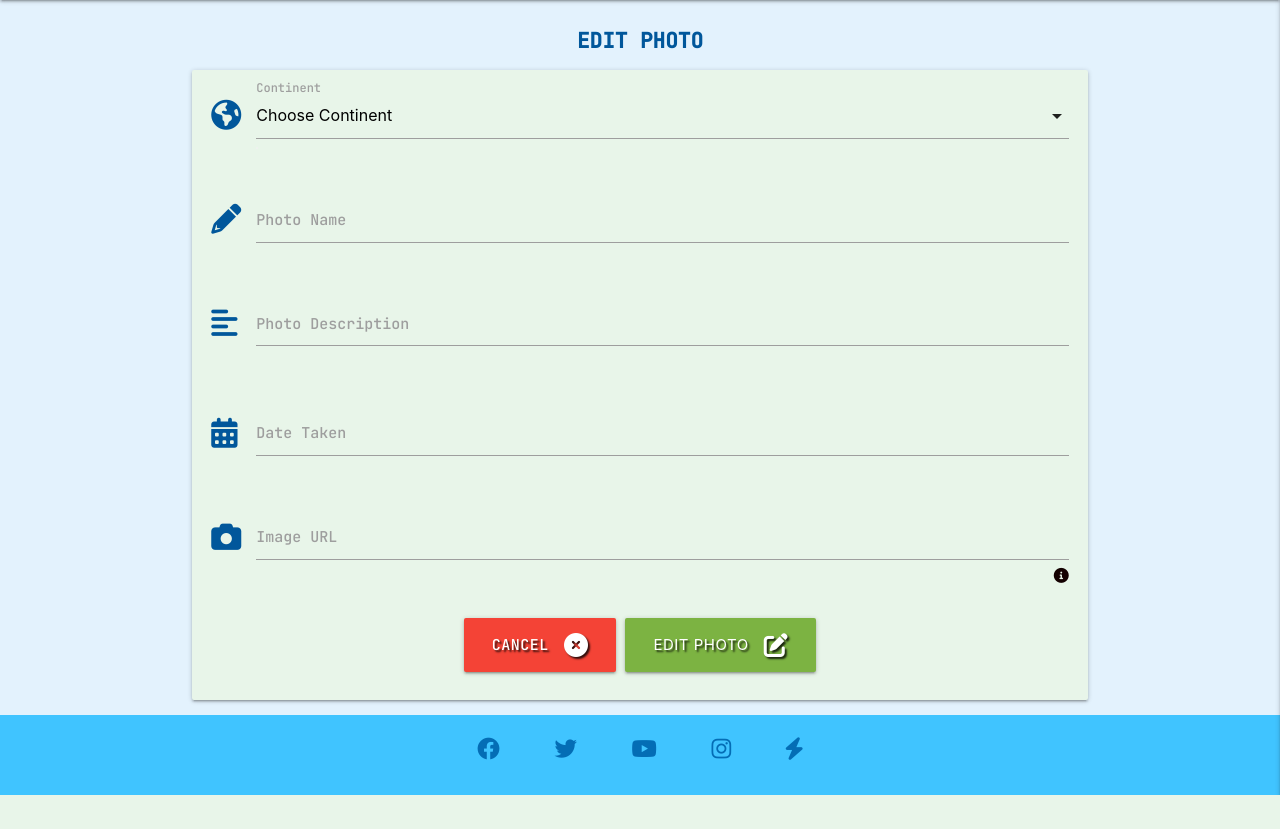
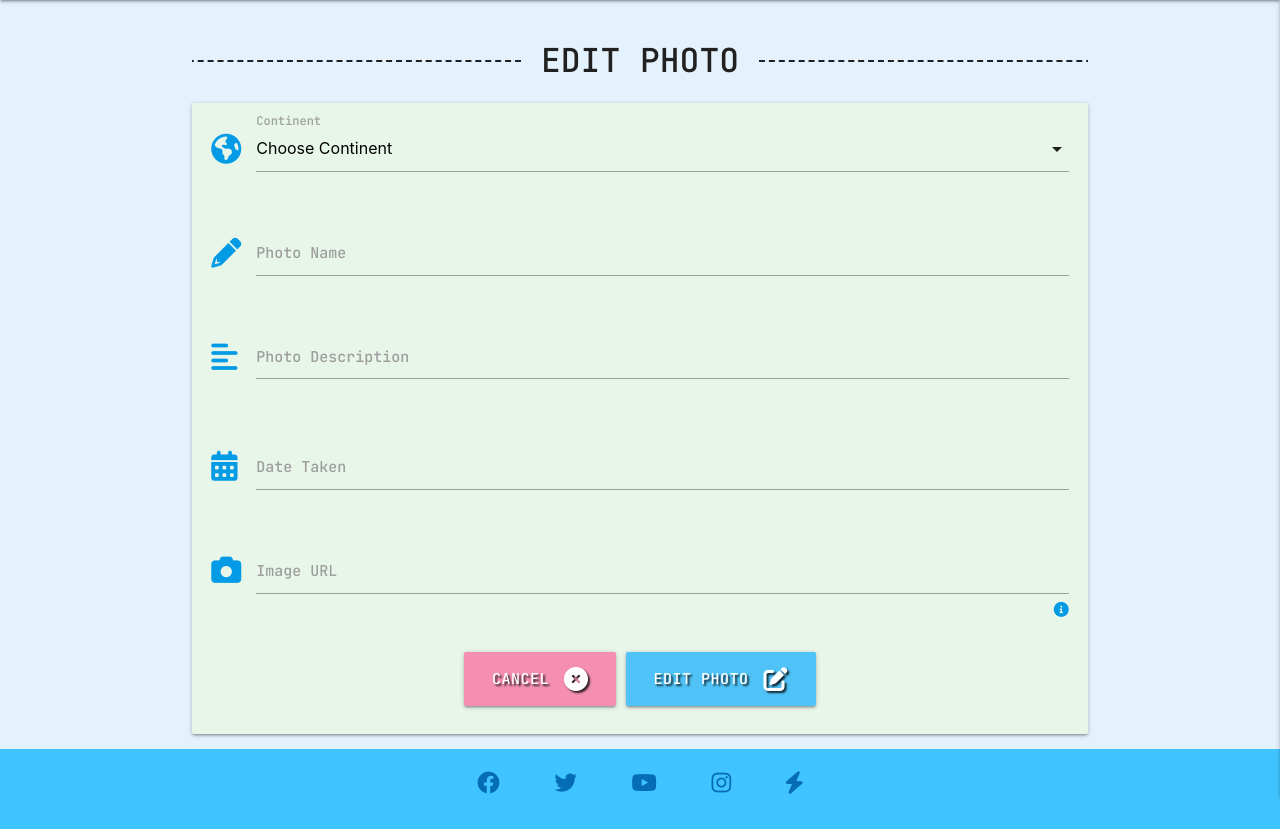
Before and after one commit to sara5491/ArchiveTheAdventure, a Flask app: template templates/edit_photo.html in a window 1280 px wide. Shown: the part 64-893 px from the top of the page. Before the commit the page ends 859 px from the top, so only its background shows below. Run offline with Flask 2, Linux system fonts and the light colour scheme; the template is opened without the code that fills it, so the values that code supplies are empty; some libraries are stand-ins or nearby versions.

Commit message:
format code in edit_photo.html

```diff
--- a/templates/edit_photo.html
+++ b/templates/edit_photo.html
@@ -1,14 +1,14 @@
 {% extends "base.html" %}
 {% block content %}
 
-    <h3 class="light-blue-text text-darken-4 center-align">Edit Photo</h3>
+    <h1 class="decorated center-align grey-text text-darken-4"><span>Edit Photo</span></h1>
 
     <div class="row card-panel green lighten-5">
         <form class="col s12" method="POST" action="{{ url_for('edit_photo', photo_id=photo._id) }}">
             <!-- contintent selection -->
             <div class="row">
                 <div class="input-field col s12">
-                    <i class="fas fa-earth prefix light-blue-text text-darken-4"></i>
+                    <i class="fas fa-earth prefix light-blue-text text-darken-1"></i>
                     <select id="category_name" name="category_name" class="validate" required>
                       <option value="" disabled>Choose Continent</option>
                         {% for category in categories %}
@@ -25,7 +25,7 @@
             <!-- photo name -->
             <div class="row">
                 <div class="input-field col s12">
-                    <i class="fas fa-pencil-alt prefix light-blue-text text-darken-4"></i>
+                    <i class="fas fa-pencil-alt prefix light-blue-text text-darken-1"></i>
                     <input id="photo_name" name="photo_name" minlength="3" maxlength="20"
                         value="{{ photo.photo_name }}" type="text" class="validate" required>
                     <label for="photo_name">Photo Name</label>
@@ -34,7 +34,7 @@
             <!-- photo description -->
             <div class="row">
                 <div class="input-field col s12">
-                    <i class="fas fa-align-left prefix light-blue-text text-darken-4"></i>
+                    <i class="fas fa-align-left prefix light-blue-text text-darken-1"></i>
                     <textarea id="photo_description" name="photo_description" minlength="5"
                         maxlength="100" class="materialize-textarea validate" required>
                         {{- photo.photo_description -}}
@@ -45,7 +45,7 @@
             <!-- date photo taken -->
             <div class="row">
                 <div class="input-field col s12">
-                    <i class="fas fa-calendar-alt prefix light-blue-text text-darken-4"></i>
+                    <i class="fas fa-calendar-alt prefix light-blue-text text-darken-1"></i>
                     <input id="date_taken" name="date_taken" type="text"
                         value= "{{ photo.date_taken }}" class="datepicker validate" required>
                     <label for="date_taken">Date Taken</label>
@@ -54,10 +54,10 @@
             <!-- photo upload -->
             <div class="row">
                 <div class="input-field col s12">
-                    <i class="fas fa-camera prefix light-blue-text text-darken-4"></i>
+                    <i class="fas fa-camera prefix light-blue-text text-darken-1"></i>
                     <input id="image_url" name="image_url" type="text" value= "{{ photo.image_url }}" class="validate">
                         <label for="image_url">Image URL</label>
-                            <i class="fas fa-info-circle right tooltipped" data-position="left" data-tooltip="Include an URL image from your cloud storage or
+                            <i class="fas fa-info-circle right tooltipped light-blue-text text-darken-1" data-position="left" data-tooltip="Include an URL image from your cloud storage or
                             from the web, right mouse click on the image, choose the 'Copy image address' option and paste it in this field."></i>
                 </div>
             </div>
@@ -65,11 +65,11 @@
             <div class="row">
                 <div class="col s12 center-align">
                     <!-- cancel button -->
-                    <a href="{{ url_for('get_photos') }}" class="btn-large red text-shadow">
-                        Cancel <i class="fas fa-times-circle right"></i>
+                    <a href="{{ url_for('get_photos') }}" class="btn-large pink lighten-3 text-shadow">
+                        <p>Cancel <i class="fas fa-times-circle right"></i></p>
                     </a>
-                    <button type="submit" class="btn-large light-green darken-1 text-shadow">
-                        Edit Photo <i class="fas fa-edit right"></i>
+                    <button type="submit" class="btn-large light-blue lighten-2 text-shadow">
+                        <p>Edit Photo <i class="fas fa-edit right"></i></p>
                     </button>
                 </div>
             </div>
--- a/templates/login.html
+++ b/templates/login.html
@@ -1,7 +1,7 @@
 {% extends "base.html" %}
 {% block content %}
 
-<h1 class="decorated center-align grey-text text-darken-4"><span>Log In</span></h1>
+    <h1 class="decorated center-align grey-text text-darken-4"><span>Log In</span></h1>
 
     <div class="row">
         <form class="col s12 m8 offset-m2" method="POST" action="{{ url_for('login') }}">
```
